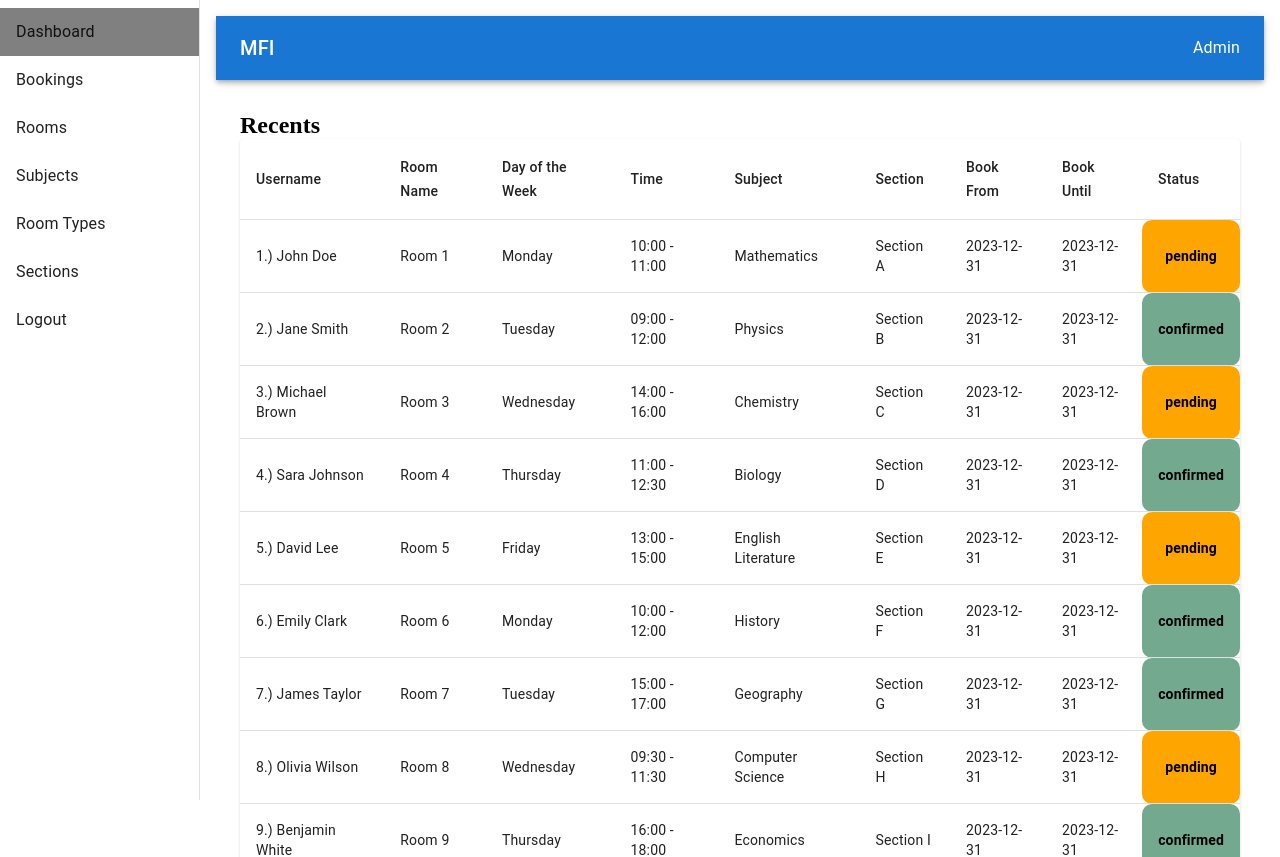
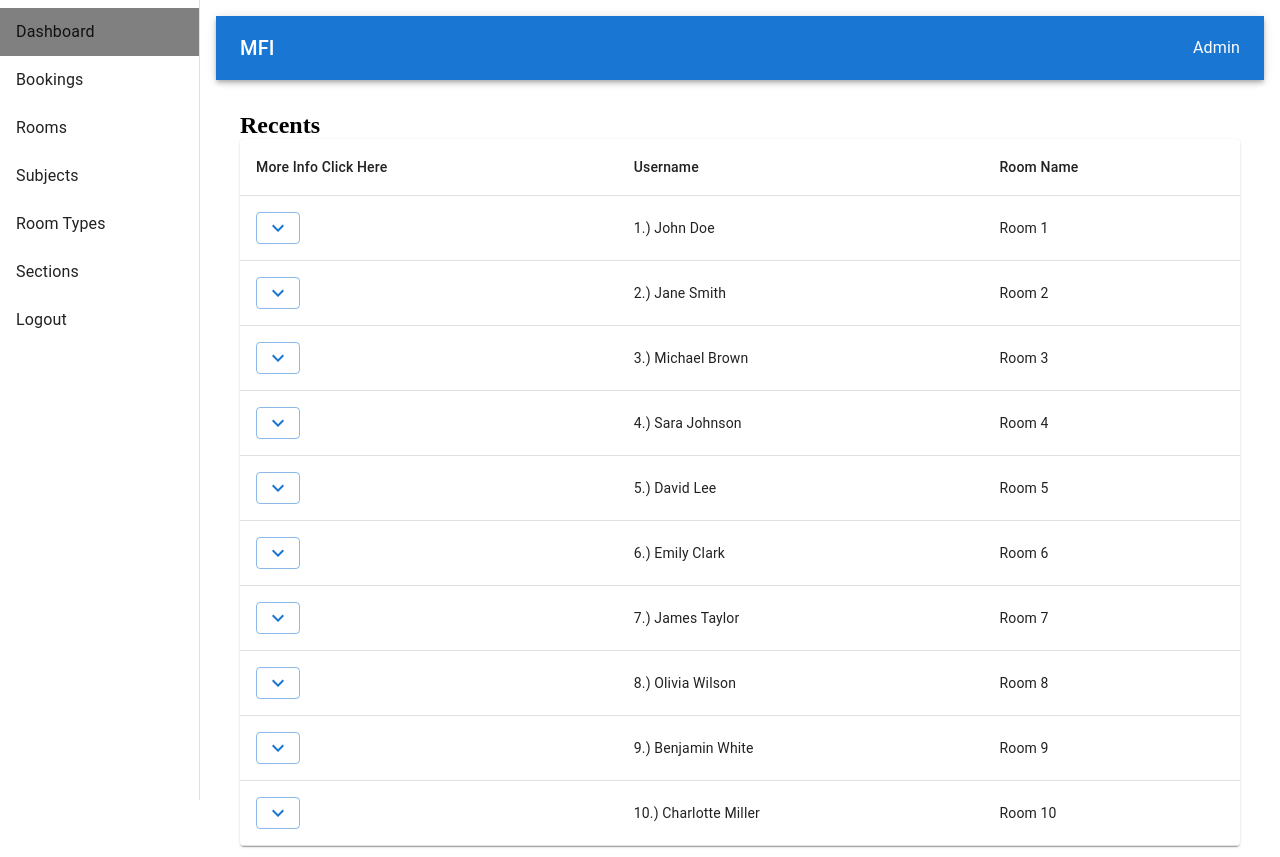
Before and after one commit to Adornadowilliam2/lay, a React (Vite) app: page / in a window 1280 px wide. Shown: the top 857 px of the page. Built offline with nearby package versions, Linux system fonts and the light colour scheme.

Commit message:
- make responsive

```diff
--- a/src/pages/Home.jsx
+++ b/src/pages/Home.jsx
@@ -937,173 +937,98 @@ const [open, setOpen] = useState(false);
                     <TableRow>
                       <TableCell
                         sx={{
-                          p: isSmallScreen ? 0 : 2,
-                          border: isSmallScreen && "1px solid black",
+                          p: isSmallScreen ? 1 : 2,
+                        }}
+                      >
+                        More Info Click Here
+                      </TableCell>
+                      <TableCell
+                        sx={{
+                          p: isSmallScreen ? 1 : 2,
                         }}
                       >
                         Username
                       </TableCell>
                       <TableCell
                         sx={{
-                          p: isSmallScreen ? 0 : 2,
-                          border: isSmallScreen && "1px solid black",
+                          p: isSmallScreen ? 1 : 2,
                         }}
                       >
                         Room Name
-                      </TableCell>
-                      <TableCell
-                        sx={{
-                          p: isSmallScreen ? 0 : 2,
-                          border: isSmallScreen && "1px solid black",
-                        }}
-                      >
-                        Day of the Week
-                      </TableCell>
-                      <TableCell
-                        sx={{
-                          p: isSmallScreen ? 0 : 2,
-                          border: isSmallScreen && "1px solid black",
-                        }}
-                      >
-                        Time
-                      </TableCell>
-                      <TableCell
-                        sx={{
-                          p: isSmallScreen ? 0 : 2,
-                          border: isSmallScreen && "1px solid black",
-                        }}
-                      >
-                        {isSmallScreen ? "Sub" : " Subject"}
-                      </TableCell>
-                      <TableCell
-                        sx={{
-                          p: isSmallScreen ? 0 : 2,
-                          border: isSmallScreen && "1px solid black",
-                        }}
-                      >
-                        {isSmallScreen ? "Sec" : "Section"}
-                      </TableCell>
-                      <TableCell
-                        sx={{
-                          p: isSmallScreen ? 0 : 2,
-                          border: isSmallScreen && "1px solid black",
-                        }}
-                      >
-                        Book From
-                      </TableCell>
-                      <TableCell
-                        sx={{
-                          p: isSmallScreen ? 0 : 2,
-                          border: isSmallScreen && "1px solid black",
-                        }}
-                      >
-                        Book Until
-                      </TableCell>
-                      <TableCell
-                        sx={{
-                          p: isSmallScreen ? 0 : 2,
-                          border: isSmallScreen && "1px solid black",
-                        }}
-                      >
-                        Status
                       </TableCell>
                     </TableRow>
                   </TableHead>
                   <TableBody>
                     {bookings.map((booking) => (
+                      <>
                         <TableRow key={booking.id}>
-                        {console.log("Hello world")}
                           <TableCell
                             sx={{
-                            p: isSmallScreen ? 0 : 2,
-                            border: isSmallScreen && "1px solid black",
+                              p: isSmallScreen ? 1 : 2,
+                            }}
+                          >
+                            <Button
+                              onClick={() => handleRowToggle(booking.id)}
+                              size="small"
+                              variant="outlined"
+                              sx={{
+                                minWidth: "40px",
+                                textAlign: "center",
+                              }}
+                            >
+                              {expandedRows.includes(booking.id) ? (
+                                <ExpandLess />
+                              ) : (
+                                <ExpandMore />
+                              )}
+                            </Button>
+                          </TableCell>
+                          <TableCell
+                            sx={{
+                              p: isSmallScreen ? 1 : 2,
                             }}
                           >
                             {booking?.id + ".) " + booking?.users?.name}
                           </TableCell>
                           <TableCell
                             sx={{
-                            p: isSmallScreen ? 0 : 2,
-                            border: isSmallScreen && "1px solid black",
+                              p: isSmallScreen ? 1 : 2,
                             }}
                           >
                             {booking?.rooms?.room_name}
                           </TableCell>
-                        <TableCell
-                          sx={{
-                            p: isSmallScreen ? 0 : 2,
-                            border: isSmallScreen && "1px solid black",
-                          }}
-                        >
-                          {isSmallScreen
-                            ? booking.day_of_week.slice(0, 3)
-                            : booking.day_of_week}
-                        </TableCell>
-                        <TableCell
-                          sx={{
-                            p: isSmallScreen ? 0 : 2,
-                            border: isSmallScreen && "1px solid black",
-                          }}
-                        >
-                          {booking.start_time.slice(0, 5) +
-                            " - " +
-                            booking.end_time.slice(0, 5)}
-                        </TableCell>
-                        <TableCell
-                          sx={{
-                            p: isSmallScreen ? 0 : 2,
-                            border: isSmallScreen && "1px solid black",
-                          }}
-                        >
-                          {isSmallScreen
-                            ? booking?.subjects?.subject_name.slice(0, 4)
-                            : booking?.subjects?.subject_name}
-                        </TableCell>
-                        <TableCell
-                          sx={{
-                            p: isSmallScreen ? 0 : 2,
-                            border: isSmallScreen && "1px solid black",
-                          }}
-                        >
-                          {booking?.sections?.section_name}
-                        </TableCell>
-                        <TableCell
-                          sx={{
-                            p: isSmallScreen ? 0 : 2,
-                            border: isSmallScreen && "1px solid black",
-                          }}
-                        >
-                          {booking.book_from}
-                        </TableCell>
-                        <TableCell
-                          sx={{
-                            p: isSmallScreen ? 0 : 2,
-                            border: isSmallScreen && "1px solid black",
-                          }}
-                        >
-                          {booking.book_until}
-                        </TableCell>
-                        <TableCell
-                          style={{
-                            background:
-                              booking.status === "confirmed"
-                                ? "#72A98F"
-                                : booking.status === "pending"
-                                ? "orange"
-                                : booking.status === "rejected"
-                                ? "red"
-                                : "black",
-                            p: isSmallScreen ? 0 : 2,
-                            border: isSmallScreen && "1px solid black",
-                            borderRadius: "10px",
-                            color: "black",
-                            fontWeight: "bold",
-                            textAlign: "center",
-                          }}
-                        >
-                          {isSmallScreen ? "*" : booking?.status}
+                        </TableRow>
+
+                        {/* Additional content to be displayed when row is expanded */}
+                        {expandedRows.includes(booking.id) && (
+                          <TableRow>
+                            <TableCell colSpan={3}>
+                              <List>
+                                <ListItem>
+                                  Day of Week: {booking.day_of_week}
+                                </ListItem>
+                                <ListItem>
+                                  Time: {booking.start_time.slice(0, 5)} -{" "}
+                                  {booking.end_time.slice(0, 5)}
+                                </ListItem>
+                                <ListItem>
+                                  Subject: {booking?.subjects?.subject_name}
+                                </ListItem>
+                                <ListItem>
+                                  Section: {booking?.sections?.section_name}
+                                </ListItem>
+                                <ListItem>
+                                  Book From: {booking.book_from}
+                                </ListItem>
+                                <ListItem>
+                                  Book Until: {booking.book_until}
+                                </ListItem>
+                                <ListItem>Status: {booking?.status}</ListItem>
+                              </List>
                             </TableCell>
                           </TableRow>
+                        )}
+                      </>
                     ))}
                   </TableBody>
                 </Table>
@@ -1378,7 +1303,8 @@ const [open, setOpen] = useState(false);
                     <Table>
                       <TableHead>
                         <TableRow>
-                          <TableCell></TableCell> {/* For the arrow column */}
+                          <TableCell>More Info Click Here</TableCell>{" "}
+                          {/* For the arrow column */}
                           <TableCell>Username</TableCell>
                           <TableCell>Room</TableCell>
                           <TableCell>Action</TableCell>
@@ -1514,8 +1440,8 @@ const [open, setOpen] = useState(false);
                                     : booking.status === "rejected"
                                     ? "red"
                                     : "black",
-                                p: isSmallScreen ? 0 : 2,
-                                border: isSmallScreen && "1px solid black",
+                                p: isSmallScreen ? 1 : 2,
+
                                 borderRadius: "10px",
                                 color: "black",
                                 fontWeight: "bold",
```
Lines whose indentation alone changed are shown as unchanged.
